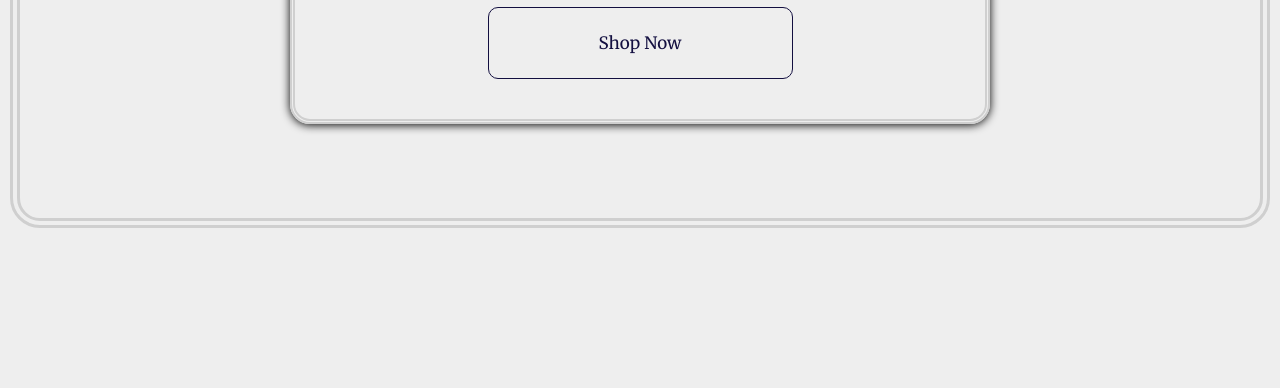
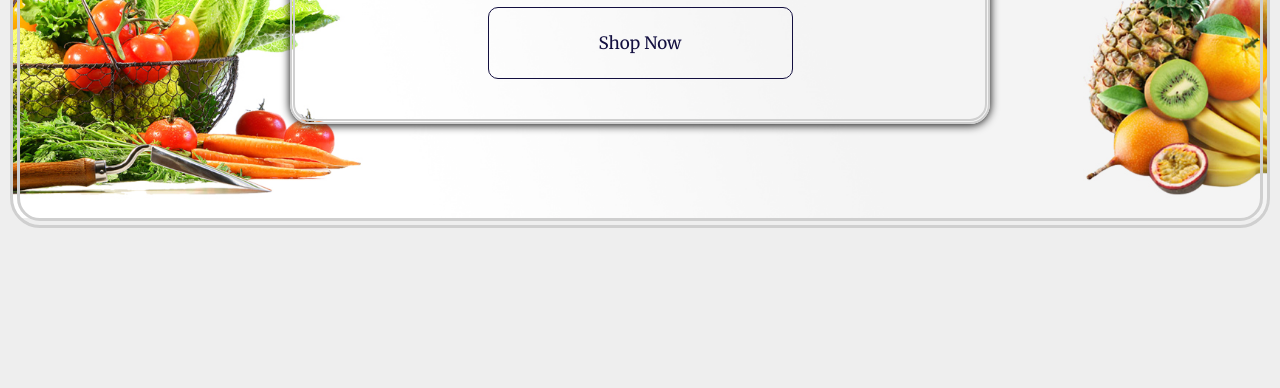
Before and after one commit to 24sagar/GFresh-Backend, a plain HTML site: page index.html in a window 1280 px wide. Shown: the part 412-800 px from the top of the page. Drawn offline with Linux system fonts and the light colour scheme; the site is published under a folder, as on GitHub Pages, so addresses that start at the root find nothing.

Commit message:
Solving Issue Of Banner

```diff
--- a/css/style.css
+++ b/css/style.css
@@ -259,7 +259,7 @@ section {
   display: flex;
   justify-content: center;
   align-items: center;
-  background: url(/images/banner-img.jpg) no-repeat;
+  background: url(../images/banner-img.jpg) no-repeat;
   border: 10px double #cfcfcf;
   border-radius: 30px;
   background-position: center;
```
